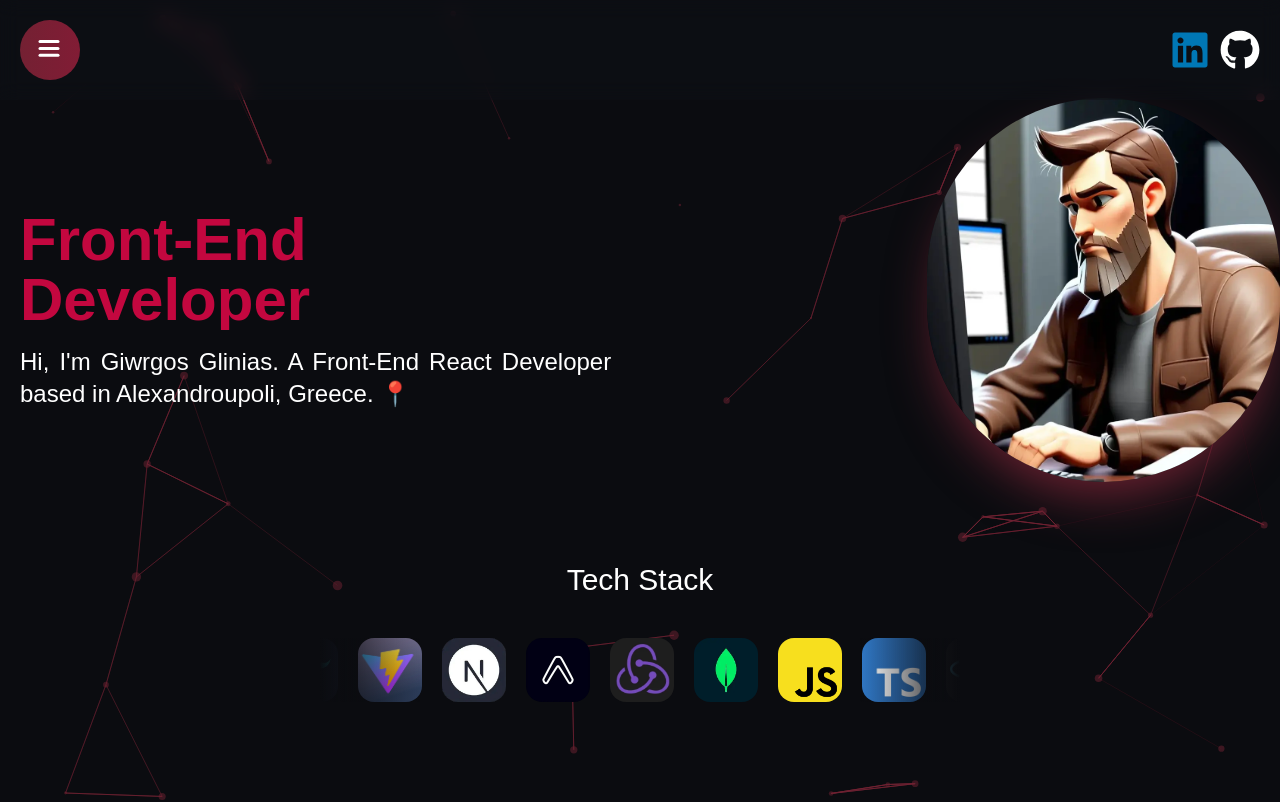
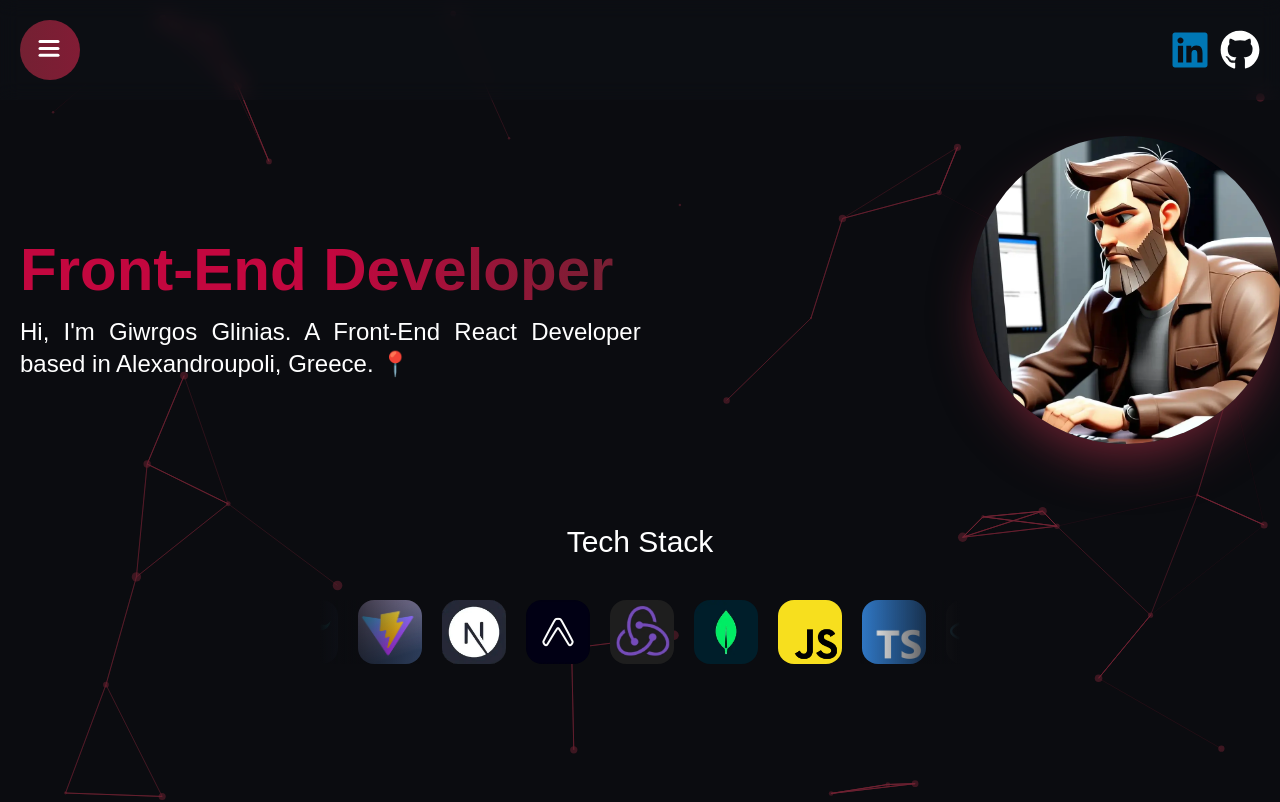
Before and after one commit to GiwrgosGln/Old-Portfolio, a React (Vite) app: page / in a window 1280 px wide. Shown: the top 802 px of the page. Built offline with nearby package versions, Linux system fonts and the light colour scheme.

Commit message:
Optimize image sizes

```diff
--- a/src/components/hero/Hero.jsx
+++ b/src/components/hero/Hero.jsx
@@ -26,8 +26,10 @@ export default function Hero() {
         <div>
           <img
             src={avatar}
-            alt="Logo"
-            className="h-80 w-80 mt-10 sm:h-72 sm:w-72 md:w-96 md:h-96 md:mt-0 rounded-full shadow-2xl shadow-gc1 "
+            alt="Giwrgos Glinias"
+            className="mt-10 md:mt-0 rounded-full shadow-2xl shadow-gc1 "
+            height={320}
+            width={320}
           />
         </div>
       </div>
--- a/src/components/projects/Projects.jsx
+++ b/src/components/projects/Projects.jsx
@@ -9,10 +9,11 @@ export default function Projects() {
         Projects
       </h1>
       <div className="flex flex-col mt-5 md:mt-10 relative lg:flex-row gap-10">
-        <div className="h-auto w-80 lg:w-96 bg-gc1 flex flex-col rounded-xl items-center gap-5 p-2 pb-5">
+        <div className="h-auto w-80 lg:w-80 bg-gc1 flex flex-col rounded-xl items-center gap-5 p-2 pb-5">
           <img
             src={annecy}
-            className=" h-52 w-full rounded-xl p-1"
+            className="rounded-xl p-1"
+            style={{ height: "200px", width: "400px" }}
             alt="Annecy"
           />
           <h1 className="text-center text-3xl">Annecy</h1>
@@ -41,7 +42,8 @@ export default function Projects() {
         <div className="h-auto w-80 lg:w-96 bg-gc1 flex flex-col rounded-xl items-center gap-5 p-2 pb-5">
           <img
             src={expofit}
-            className=" h-52 w-full rounded-xl p-1"
+            className="rounded-xl p-1"
+            style={{ height: "200px", width: "400px" }}
             alt="ExpoFit"
           />
           <h1 className="text-center text-3xl">ExpoFit</h1>
@@ -67,7 +69,8 @@ export default function Projects() {
         <div className="h-auto w-80 lg:w-96 bg-gc1 flex flex-col rounded-xl items-center gap-5 p-2 pb-5">
           <img
             src={goapi}
-            className=" h-52 w-full rounded-xl p-1"
+            className="rounded-xl p-1"
+            style={{ height: "200px", width: "400px" }}
             alt="GinFitAPI"
           />
           <h1 className="text-center text-3xl">GinFitAPI</h1>
```
